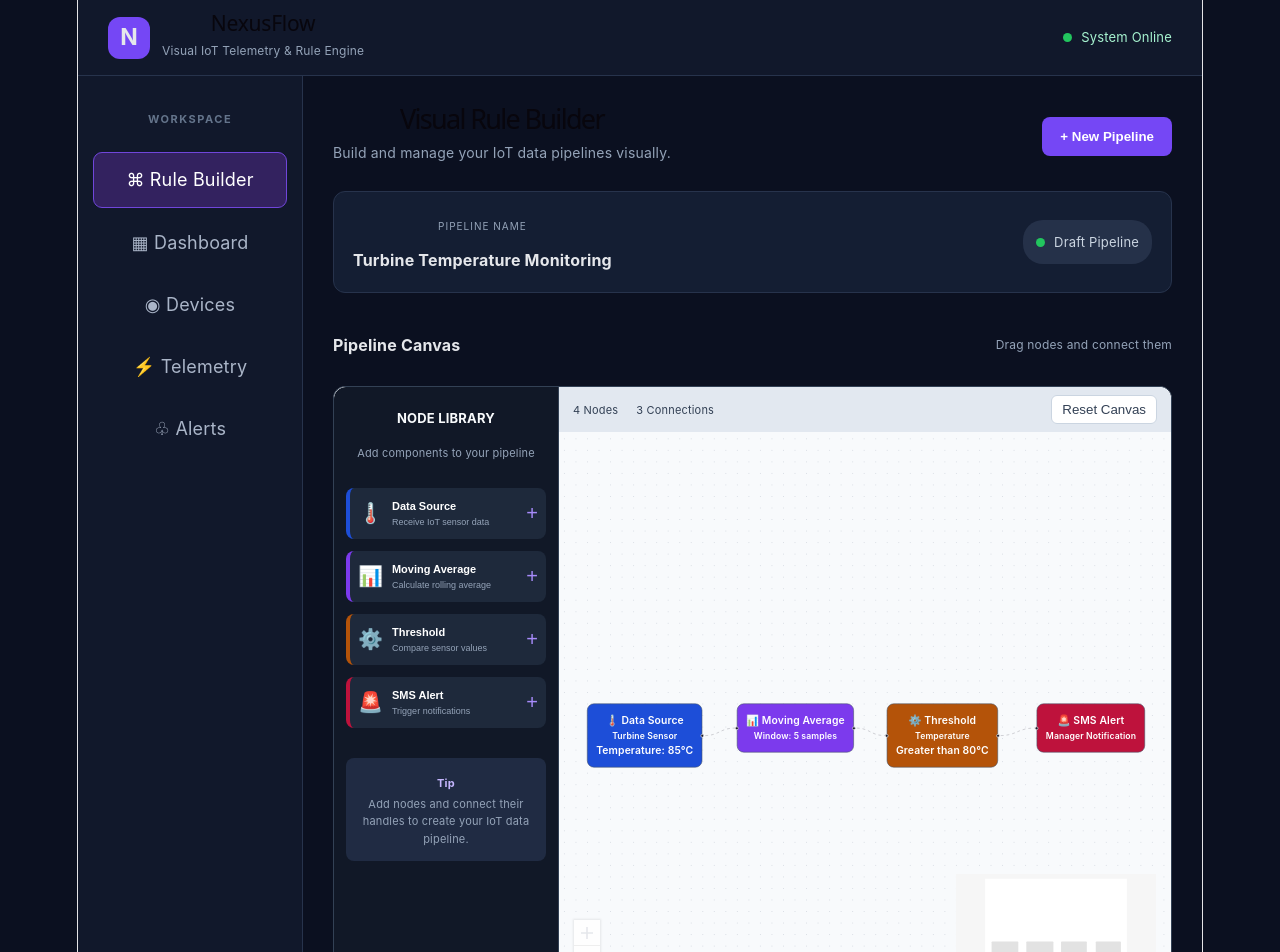
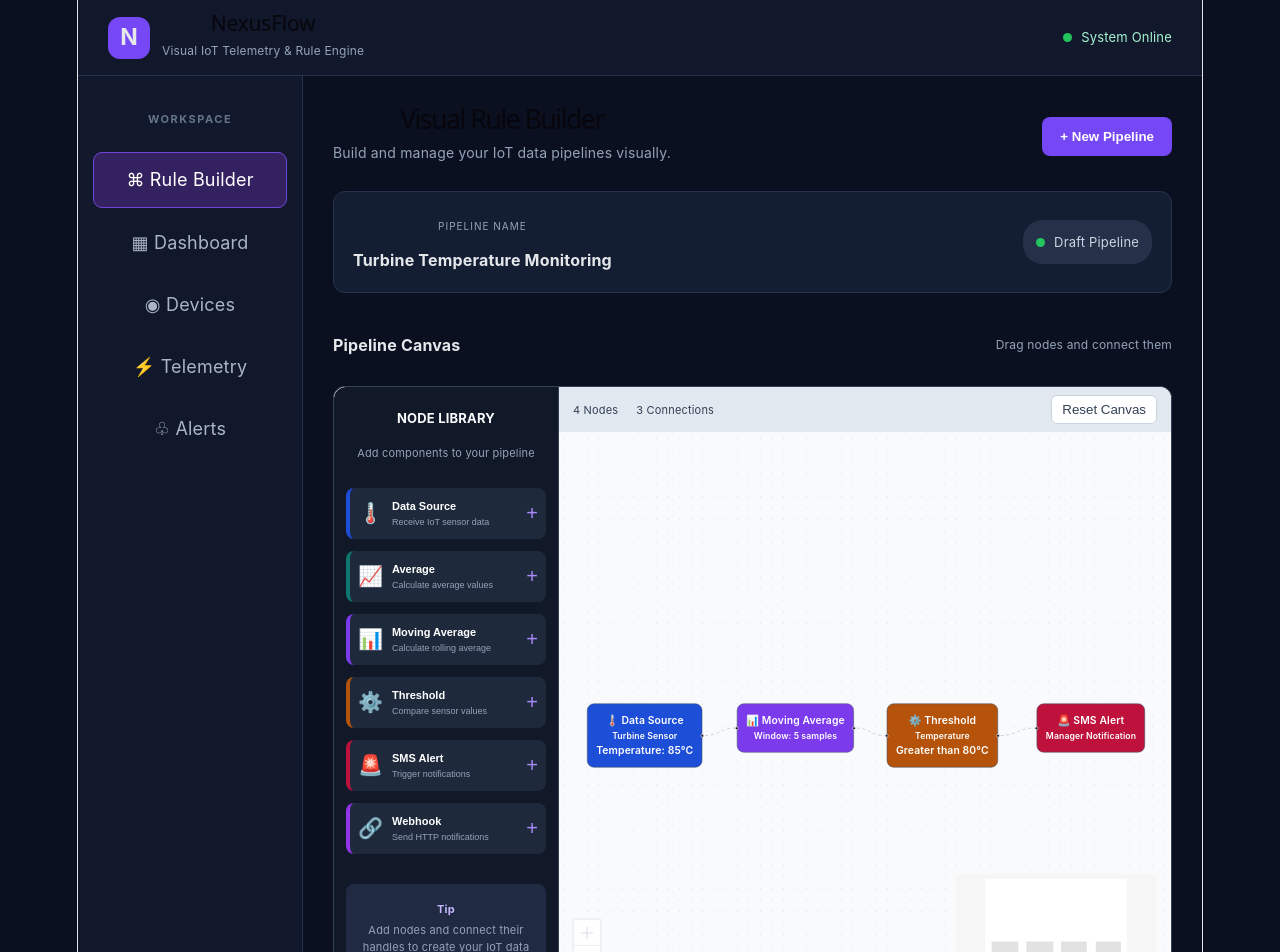
Before and after one commit to revanthofficial21/NexusFlow, a React (Vite) app in the folder client/: page / in a window 1280 px wide. Shown: the top 952 px of the page. Built offline with nearby package versions, Linux system fonts and the light colour scheme.

Commit message:
Add AverageNode and WebhookNode components

```diff
--- a/client/src/components/graph/FlowCanvas.jsx
+++ b/client/src/components/graph/FlowCanvas.jsx
@@ -1,4 +1,3 @@
-
 import { useCallback } from "react";
 import {
   ReactFlow,
@@ -30,6 +29,17 @@ function SensorNode({ data }) {
       <div>🌡️ Data Source</div>
       <small>{data.label}</small>
       <p>{data.value}</p>
+    </div>
+  );
+}
+
+function AverageNode({ data }) {
+  return (
+    <div style={{ ...nodeStyle, background: "#0f766e" }}>
+      <Handle type="target" position={Position.Left} />
+      <Handle type="source" position={Position.Right} />
+      <div>📈 Average</div>
+      <small>{data.label}</small>
     </div>
   );
 }
@@ -67,11 +77,23 @@ function AlertNode({ data }) {
   );
 }
 
+function WebhookNode({ data }) {
+  return (
+    <div style={{ ...nodeStyle, background: "#9333ea" }}>
+      <Handle type="target" position={Position.Left} />
+      <div>🔗 Webhook</div>
+      <small>{data.label}</small>
+    </div>
+  );
+}
+
 const nodeTypes = {
   sensor: SensorNode,
-  average: MovingAverageNode,
+  average: AverageNode,
+  movingAverage: MovingAverageNode,
   threshold: ThresholdNode,
   alert: AlertNode,
+  webhook: WebhookNode,
 };
 
 const initialNodes = [
@@ -86,7 +108,7 @@ const initialNodes = [
   },
   {
     id: "2",
-    type: "average",
+    type: "movingAverage",
     position: { x: 310, y: 150 },
     data: { label: "Window: 5 samples" },
   },
@@ -123,6 +145,13 @@ const library = [
   },
   {
     type: "average",
+    name: "Average",
+    description: "Calculate average values",
+    icon: "📈",
+    color: "#0f766e",
+  },
+  {
+    type: "movingAverage",
     name: "Moving Average",
     description: "Calculate rolling average",
     icon: "📊",
@@ -142,7 +171,45 @@ const library = [
     icon: "🚨",
     color: "#be123c",
   },
+  {
+    type: "webhook",
+    name: "Webhook",
+    description: "Send HTTP notifications",
+    icon: "🔗",
+    color: "#9333ea",
+  },
 ];
+
+function getNodeData(type) {
+  switch (type) {
+    case "sensor":
+      return {
+        label: "New Sensor",
+        value: "Temperature: 25°C",
+      };
+
+    case "average":
+      return { label: "Calculate Average" };
+
+    case "movingAverage":
+      return { label: "Window: 5 samples" };
+
+    case "threshold":
+      return {
+        label: "New Condition",
+        condition: "Greater than 80°C",
+      };
+
+    case "alert":
+      return { label: "New Notification" };
+
+    case "webhook":
+      return { label: "New Webhook Action" };
+
+    default:
+      return { label: "New Node" };
+  }
+}
 
 export default function FlowCanvas() {
   const [nodes, setNodes, onNodesChange] =
@@ -173,32 +240,16 @@ export default function FlowCanvas() {
         id,
         type: item.type,
         position: {
-          x: 100 + (nodes.length % 3) * 80,
-          y: 350 + Math.floor(nodes.length / 3) * 100,
+          x: 100 + (nodes.length % 3) * 100,
+          y: 350 + Math.floor(nodes.length / 3) * 120,
         },
-        data: {
-          label:
-            item.type === "sensor"
-              ? "New Sensor"
-              : item.type === "average"
-              ? "Window: 5 samples"
-              : item.type === "threshold"
-              ? "New Condition"
-              : "New Notification",
-
-          value:
-            item.type === "sensor"
-              ? "Temperature: 25°C"
-              : undefined,
-
-          condition:
-            item.type === "threshold"
-              ? "Greater than 80°C"
-              : undefined,
-        },
+        data: getNodeData(item.type),
       };
 
-      setNodes((currentNodes) => [...currentNodes, newNode]);
+      setNodes((currentNodes) => [
+        ...currentNodes,
+        newNode,
+      ]);
     },
     [nodes.length, setNodes]
   );
@@ -214,9 +265,13 @@ export default function FlowCanvas() {
             key={item.type}
             className="library-node"
             onClick={() => addNode(item)}
-            style={{ borderLeft: `4px solid ${item.color}` }}
+            style={{
+              borderLeft: `4px solid ${item.color}`,
+            }}
           >
-            <span className="library-icon">{item.icon}</span>
+            <span className="library-icon">
+              {item.icon}
+            </span>
 
             <span className="library-details">
               <strong>{item.name}</strong>
@@ -240,6 +295,7 @@ export default function FlowCanvas() {
         <div className="canvas-toolbar">
           <span>{nodes.length} Nodes</span>
           <span>{edges.length} Connections</span>
+
           <button
             onClick={() => {
               setNodes(initialNodes);
```
